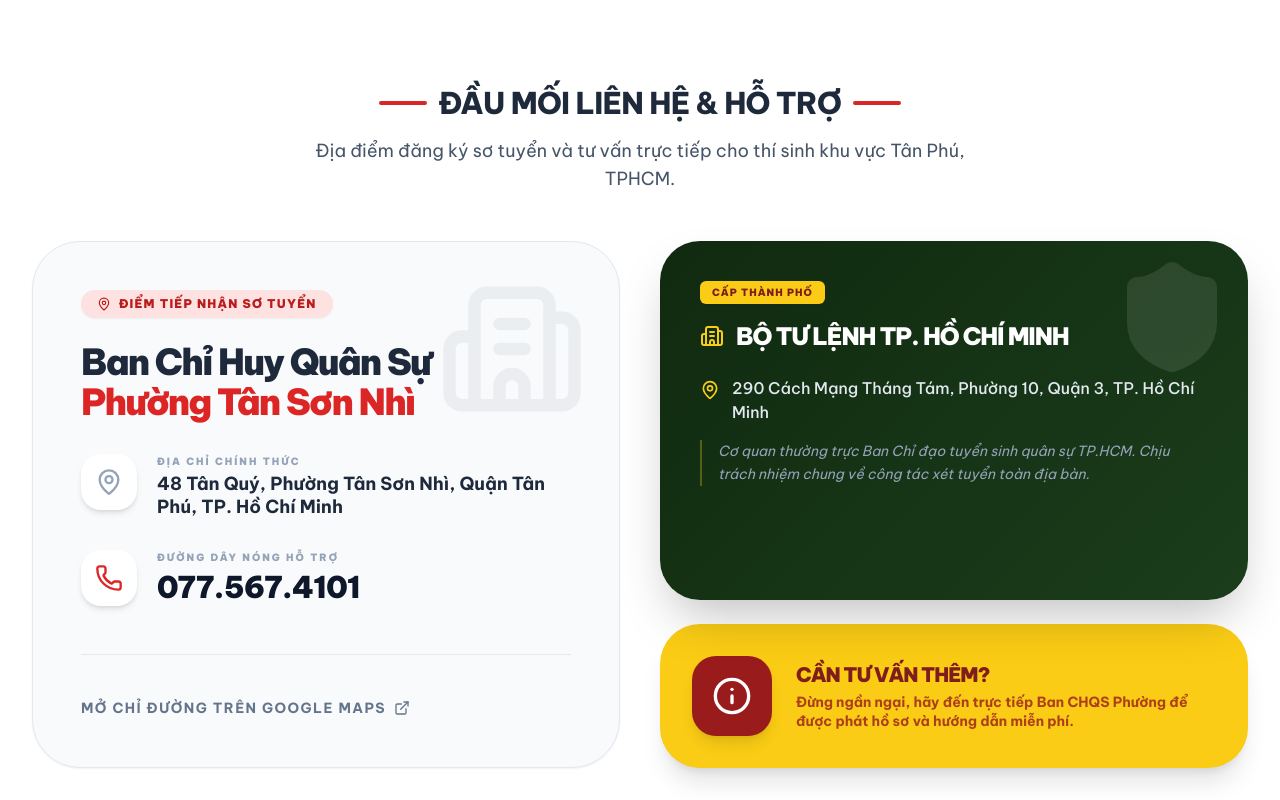
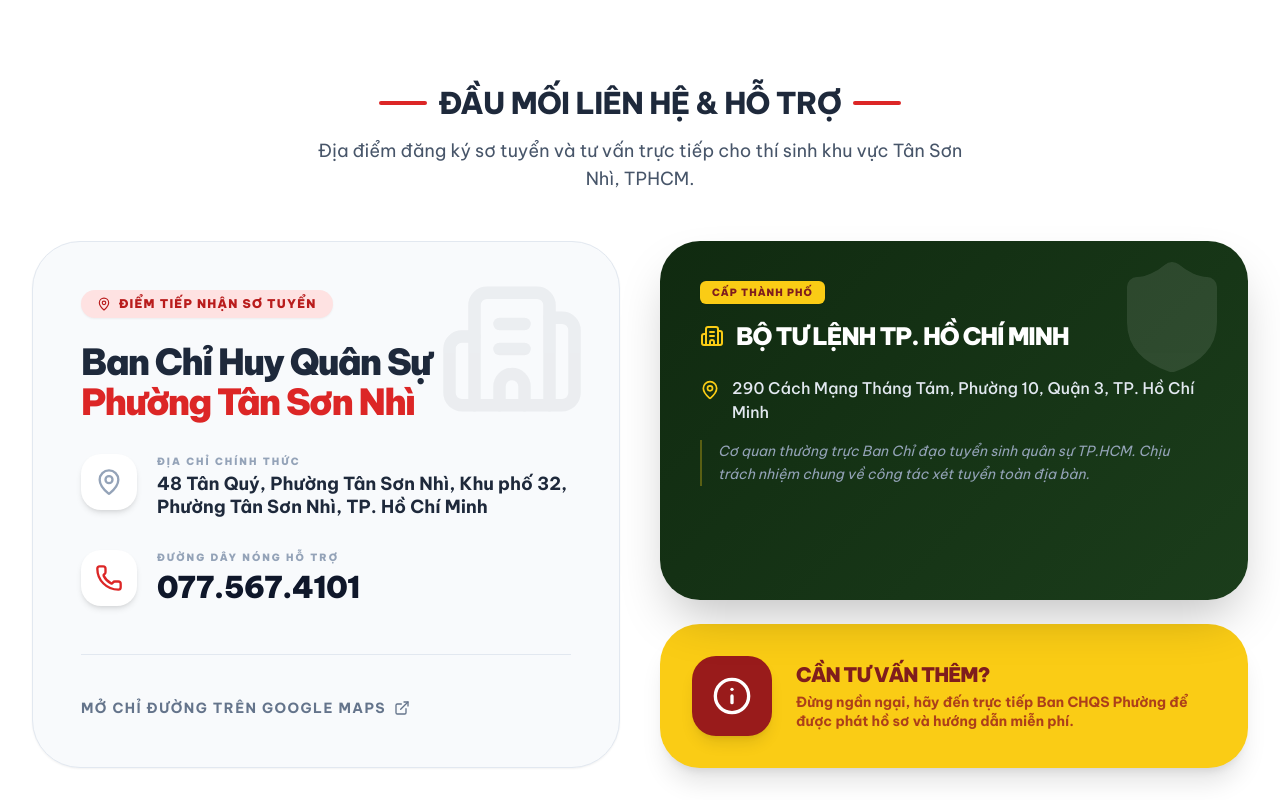
Before and after one commit to DaoNgocAnhKhoi/tsqs-2026, a React (Vite) app: page / in a window 1280 px wide. Shown: the part 4220-5020 px from the top of the page. Built offline with nearby package versions, Linux system fonts and the light colour scheme.

Commit message:
fix Tan Phu

```diff
--- a/App.tsx
+++ b/App.tsx
@@ -721,7 +721,7 @@ const App: React.FC = () => {
         <div className="max-w-7xl mx-auto px-4 sm:px-6 lg:px-8">
           <SectionHeader
             title="Đầu mối liên hệ & Hỗ trợ"
-            subtitle="Địa điểm đăng ký sơ tuyển và tư vấn trực tiếp cho thí sinh khu vực Tân Phú, TPHCM."
+            subtitle="Địa điểm đăng ký sơ tuyển và tư vấn trực tiếp cho thí sinh khu vực Tân Sơn Nhì, TPHCM."
             centered
           />
 
@@ -750,8 +750,7 @@ const App: React.FC = () => {
                         Địa chỉ chính thức
                       </p>
                       <p className="text-slate-800 font-bold text-lg leading-tight">
-                        48 Tân Quý, Phường Tân Sơn Nhì, Quận Tân Phú, TP. Hồ Chí
-                        Minh
+                        48 Tân Quý, Phường Tân Sơn Nhì, Khu phố 32, Phường Tân Sơn Nhì, TP. Hồ Chí Minh
                       </p>
                     </div>
                   </div>
@@ -999,8 +998,7 @@ const App: React.FC = () => {
               </div>
               <div className="text-center md:text-right">
                 <p className="text-sm font-bold text-slate-600 leading-relaxed mb-2">
-                  © 2026 Cổng Thông Tin Tuyển Sinh Quân Đội - Tân Sơn Nhì,
-                  TPHCM. <br />
+                  © 2026 Cổng Thông Tin Tuyển Sinh Quân Đội - Tân Sơn Nhì, Thành phố Hồ Chí Minh. <br />
                   Vì sự nghiệp xây dựng và bảo vệ Tổ quốc Việt Nam XHCN.
                 </p>
                 <div className="flex justify-center md:justify-end gap-4">
```
